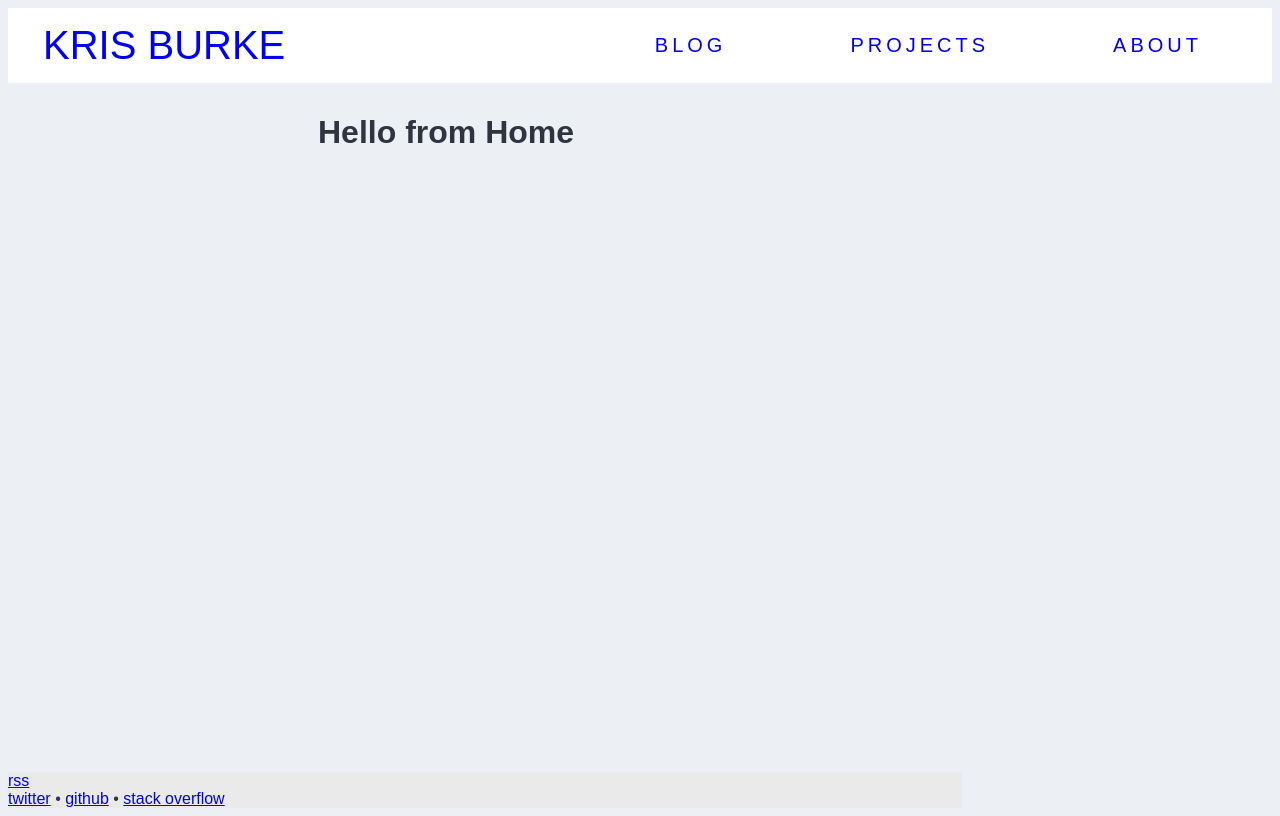
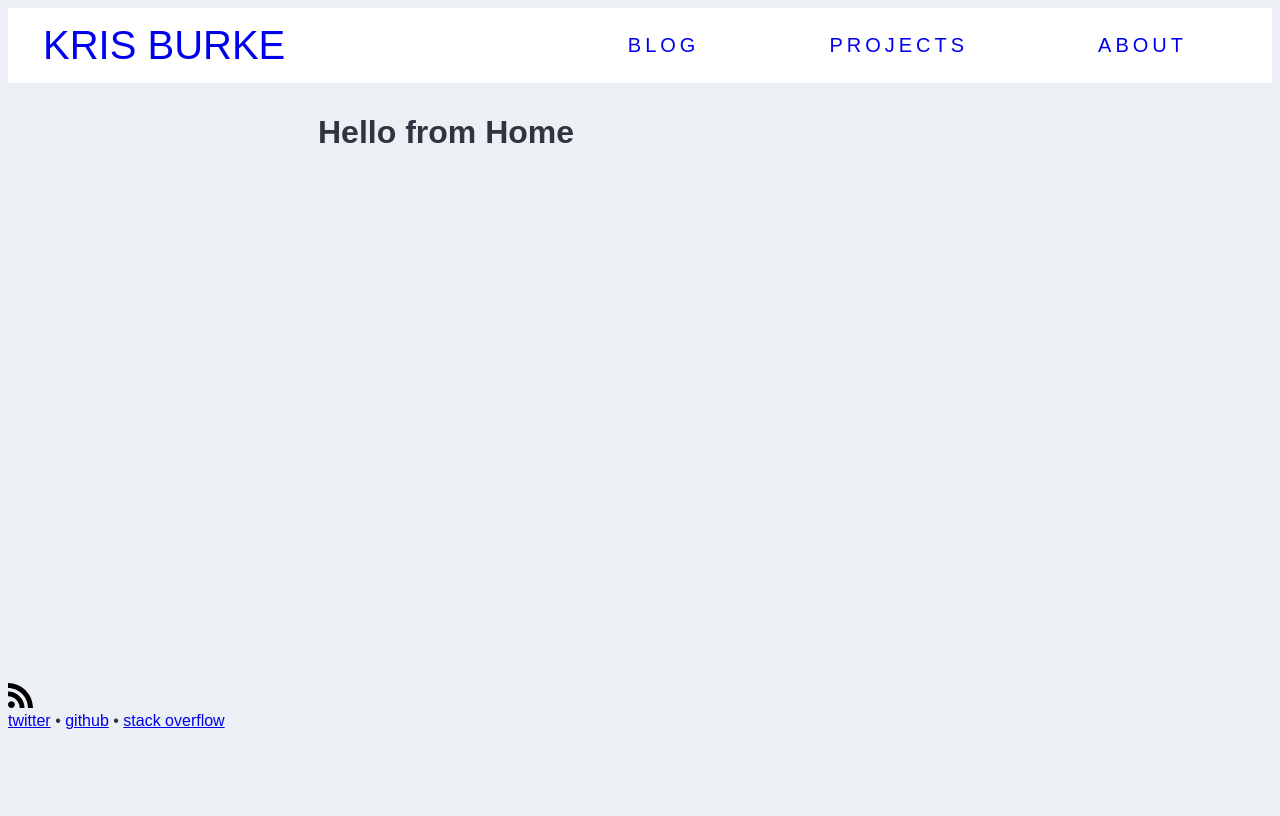
Before and after one commit to krisburke/krisburke.me, a Gatsby site: page / in a window 1280 px wide. Built offline with nearby package versions, Linux system fonts and the light colour scheme; Gatsby itself is replaced by a stand-in of ours; some packages are replaced by stand-ins of ours; a web font is replaced by a local one.

Commit message:
Navbar and footer progress

```diff
--- a/src/components/BlogPostHeading/BlogPostHeading.jsx
+++ b/src/components/BlogPostHeading/BlogPostHeading.jsx
@@ -33,7 +33,7 @@ export default function BlogPostHeading({
             <div className={styles.tags}>
                 {tags &&
                     tags.map(tag => (
-                        <span className={styles.tag}>
+                        <span className={styles.tag} key={styles.tag}>
                             <Tag
                                 text={tagMap[tag].text}
                                 color={tagMap[tag].color}
--- a/src/components/BlogPostHeading/BlogPostHeading.module.css
+++ b/src/components/BlogPostHeading/BlogPostHeading.module.css
@@ -4,7 +4,7 @@
 .header {
     font-family: 'Rubik', sans-serif;
     color: nord2;
-    margin: 10% 0;
+    margin: 7% 0;
 }
 
 .title {
--- a/src/components/Footer/Footer.js
+++ b/src/components/Footer/Footer.js
@@ -1,17 +1,23 @@
 import React from 'react';
 import styles from './Footer.module.css';
+import rssIcon from '../../assets/simple-icons/rss.svg';
 
 class Footer extends React.Component {
     render() {
         return (
             <footer className={styles.footer}>
-                <div>
+                <div className={styles.icons}>
+                    <div className={styles.icon}>
                         <a
                             href="/rss.xml"
                             target="_blank"
                             rel="noopener noreferrer"
                         >
-                        rss
+                            <img
+                                className={styles.svg}
+                                src={rssIcon}
+                                alt="rss icon"
+                            />
                         </a>
                     </div>
                     <a
@@ -37,6 +43,7 @@ class Footer extends React.Component {
                     >
                         stack overflow
                     </a>
+                </div>
             </footer>
         );
     }
--- a/src/components/Footer/Footer.module.css
+++ b/src/components/Footer/Footer.module.css
@@ -1,4 +1,22 @@
+@value colors: '../../common/colors.css';
+@value white, nord9 from colors;
+
 .footer {
+    display: flex;
     grid-area: footer;
-    background: #eaeaea;
+    background-color: nord9;
+    width: 100%;
+    height: 125px;
 }
+
+.icons {
+    justify-content: center;
+}
+
+.icon {
+    width: 25px;
+}
+
+.svg {
+    fill: white;
+}
--- a/src/components/Navbar/Navbar.module.css
+++ b/src/components/Navbar/Navbar.module.css
@@ -6,7 +6,6 @@
     justify-content: space-between;
     align-items: center;
     background-color: white;
-    height: 75px;
 }
 
 .logo {
@@ -34,8 +33,8 @@
 
 .navItemLink {
     display: inline-block;
-    margin-left: 124px;
-    padding: 10px 0px;
+    margin-left: 100px;
+    padding: 10px 15px;
     color: nord1;
     font-family: 'Rubik', sans-serif;
     font-size: 20px;
@@ -43,7 +42,14 @@
     text-decoration: none;
 }
 
+.active {
+    background-color: nord4;
+    padding: 10px 15px;
+    border-radius: 25px;
+}
+
 .navItemLink:hover {
     background-color: nord4;
+    padding: 10px 15px;
     border-radius: 25px;
 }
--- a/src/components/SiteLayout/SiteLayout.jsx
+++ b/src/components/SiteLayout/SiteLayout.jsx
@@ -21,6 +21,7 @@ class SiteLayout extends React.Component {
                     </div>
 
                     <aside className={styles.sidebarRight} />
+
                     <Footer />
                 </div>
             </div>
--- a/src/components/SiteLayout/SiteLayout.module.css
+++ b/src/components/SiteLayout/SiteLayout.module.css
@@ -1,21 +1,21 @@
 @value colors: "../../common/colors.css";
-@value mainColor from colors;
+@value white, nord9 from colors;
 
 .grid {
     display: grid;
     grid-template-areas:
         'header header header'
         'left-sidebar content right-sidebar'
-        'footer footer foooter';
+        'footer footer footer';
     grid-template-columns: 300px 1fr 300px;
-    grid-template-rows: auto 1fr auto;
+    grid-template-rows: 75px 1fr 125px;
     grid-gap: 10px;
     height: 100vh;
 }
 
 .header {
     grid-area: header;
-    background-color: mainColor;
+    background-color: white;
 }
 
 .mainContent {
@@ -31,9 +31,3 @@
     grid-area: right-sidebar;
     margin-right: 0.5rem;
 }
-
-.footer {
-    grid-area: footer;
-}
-
-/* TODO sort composition error */
```
Also changed, not shown: src/templates/blog-post.js (+8 -1 lines), src/assets/simple-icons/envelope-white.svg (added), src/assets/simple-icons/github.svg (added), src/assets/simple-icons/rss.svg (added), src/assets/simple-icons/stackoverflow.svg (added), src/assets/simple-icons/twitter.svg (added), 1 other file. Lines whose indentation alone changed are shown as unchanged.
